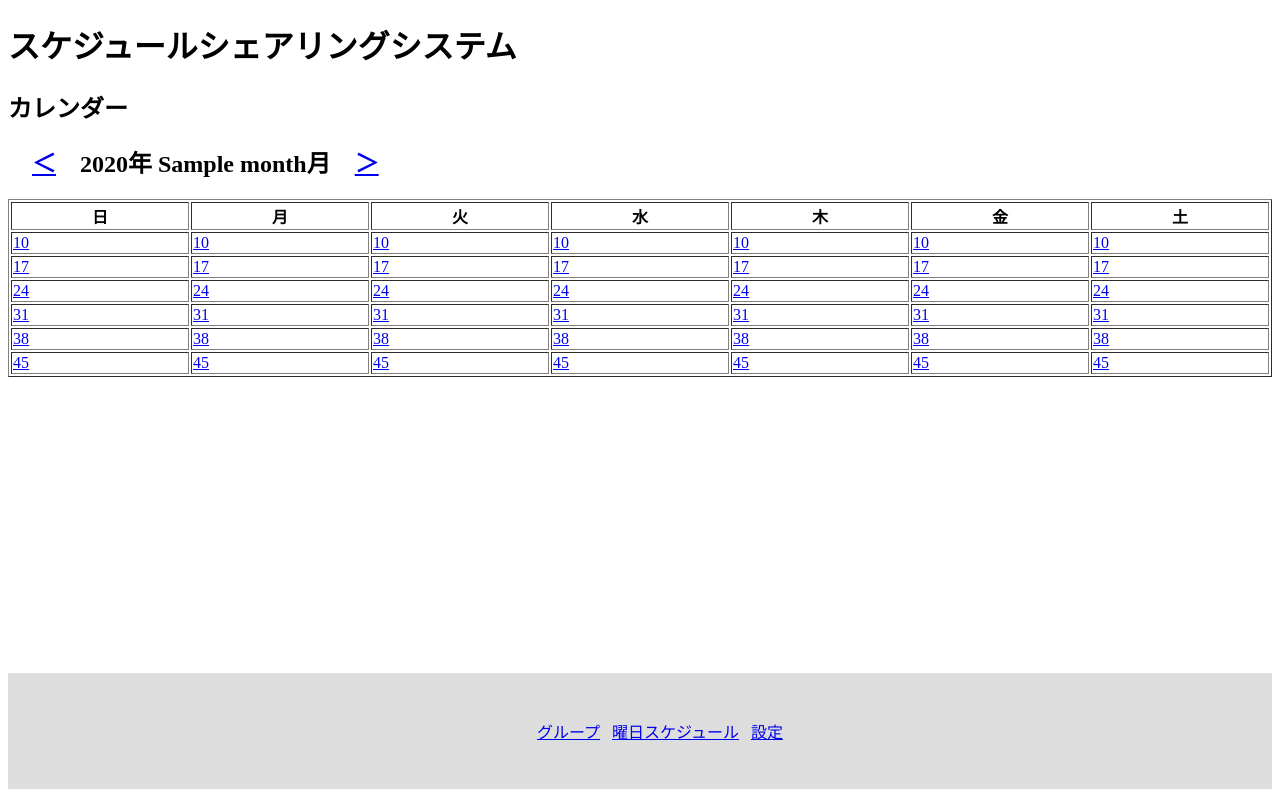
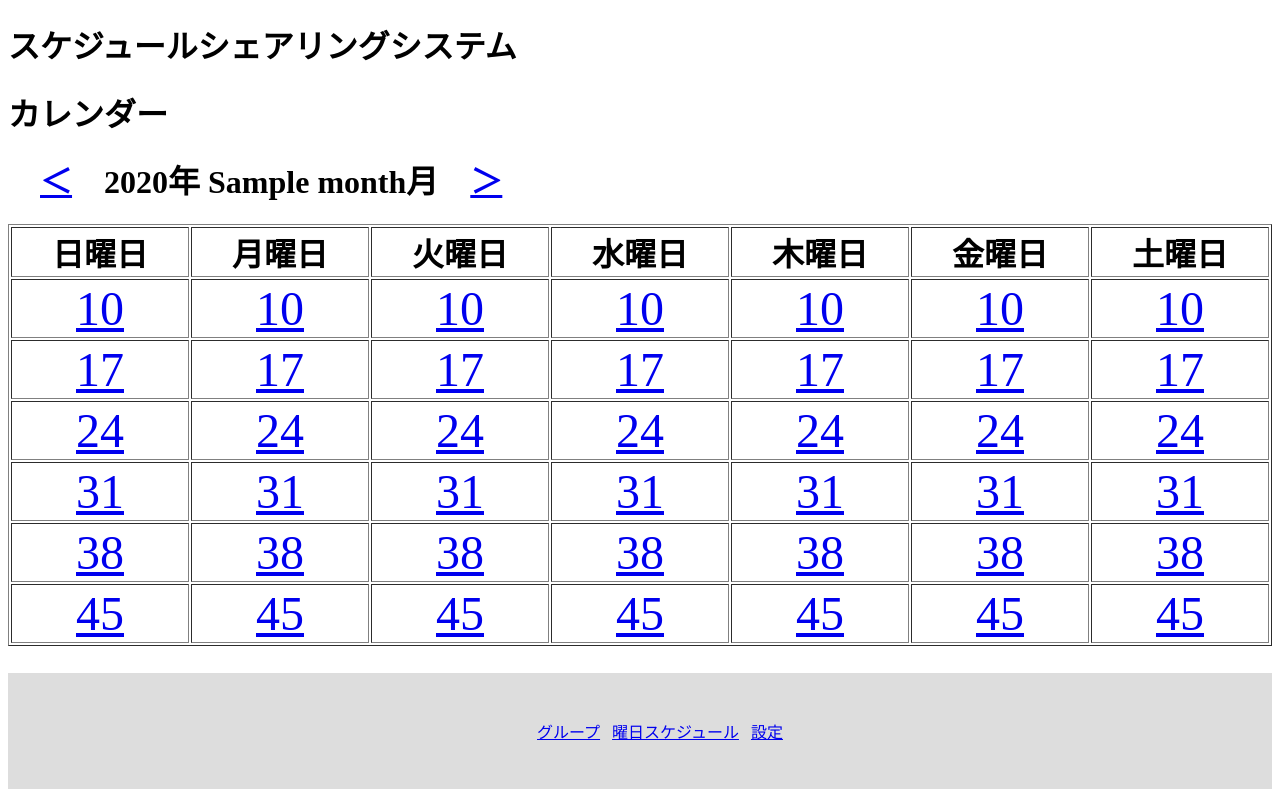
Before and after one commit to Hikaru-105/SSS, a Python web app: template templates/I_Schedule/monthcalendar.html in a window 1280 px wide. Run offline with Jinja, Linux system fonts and the light colour scheme; the template is opened without the code that fills it: most values are stand-ins (such as "Sample title", 1, 10 or a date in 2020).

Commit message:
calendar layout modify

```diff
--- a/templates/I_Schedule/monthcalendar.html
+++ b/templates/I_Schedule/monthcalendar.html
@@ -11,7 +11,9 @@
       padding-bottom: 100px;/*←footerの高さ*/
       box-sizing: border-box;/*←全て含めてmin-height:100vhに*/
     }
-
+    #month{
+      font-size: 200%;
+    }
     footer{
       width: 100%;
       background-color: #ddd;
@@ -32,6 +34,13 @@
     table{
       width:100%;
     }
+    #weekday{
+      font-size: 200%;
+    }
+    #date{
+      text-align: center;
+      font-size: 300%;
+    }
     #footermenu{
       width: 25%;
       display: flex;
@@ -42,32 +51,28 @@
     <div class="wrapper">
       <header>
         <h1>スケジュールシェアリングシステム</h1>
-        <h2>カレンダー</h2>
+        <h1>カレンダー</h1>
         {% if month == 1 %}
-          <h2>　<a href="{{url_for('monthcalendar', year=year-1, month=12)}}">＜</a>　{{year}}年 {{month}}月　<a href="{{url_for('monthcalendar', year=year, month=month+1)}}">＞</a>　</h2>
+          <h1>　<a href="{{url_for('monthcalendar', year=year-1, month=12)}}">＜</a>　{{year}}年 {{month}}月　<a href="{{url_for('monthcalendar', year=year, month=month+1)}}">＞</a>　</h1>
         {% elif month == 12 %}
-          <h2>　<a href="{{url_for('monthcalendar', year=year, month=month-1)}}">＜</a>　{{year}}年 {{month}}月　<a href="{{url_for('monthcalendar', year=year+1, month=1)}}">＞</a>　</h2>
+          <h1>　<a href="{{url_for('monthcalendar', year=year, month=month-1)}}">＜</a>　{{year}}年 {{month}}月　<a href="{{url_for('monthcalendar', year=year+1, month=1)}}">＞</a>　</h1>
         {% else %}
-          <h2>　<a href="{{url_for('monthcalendar', year=year, month=month-1)}}">＜</a>　{{year}}年 {{month}}月　<a href="{{url_for('monthcalendar', year=year, month=month+1)}}">＞</a>　</h2>
+          <h1>　<a href="{{url_for('monthcalendar', year=year, month=month-1)}}">＜</a>　{{year}}年 {{month}}月　<a href="{{url_for('monthcalendar', year=year, month=month+1)}}">＞</a>　</h1>
         {% endif %}
       </header>
       <table border="1">
         <tr>
-          <th>日</th>
-          <th>月</th>
-          <th>火</th>
-          <th>水</th>
-          <th>木</th>
-          <th>金</th>
-          <th>土</th>
+          {% for weekday in ["日","月","火","水","木","金","土"] %}
+            <th id="weekday">{{weekday}}曜日</th>
+          {% endfor %}
         </tr>
         {% for week in [0,7,14,21,28,35] %}
           <tr>
             {% for day in range(7) %}
               {% if (day_upper_left + day + week) < 1 or (day_upper_left + day + week) > month_last_day %}
-                <td>　</td>
+                <td id="date">　</td>
               {% else %}
-                <td><a href="{{url_for('edit', year=year, month=month, date=day_upper_left + day + week)}}">{{day_upper_left + day + week}}</a></td>
+                <td id="date"><a href="{{url_for('edit', year=year, month=month, date=day_upper_left + day + week)}}">{{day_upper_left + day + week}}</a></td>
               {% endif %}
             {% endfor %}
           </tr>
--- a/templates/I_Schedule/weekdayedit.html
+++ b/templates/I_Schedule/weekdayedit.html
@@ -9,7 +9,7 @@
     <h2><a href="{{url_for('monthcalendar', year=year, month=month)}}">カレンダーに戻る</a></h2>
     <form action="{{url_for('submit_weekday_schedule',user_id=user_id , year=year, month=month)}}" method="post">
       {% for weekday in ["日","月","火","水","木","金","土"] %}
-        {{weekday}}　スケジュール名<br>
+        {{weekday}}曜日　スケジュール名<br>
         <input type="text" name="schedule_name"><br>
         <select name="start_hour">
           {% for i in range(24) %}
```
Also changed, not shown: db/database.db.
